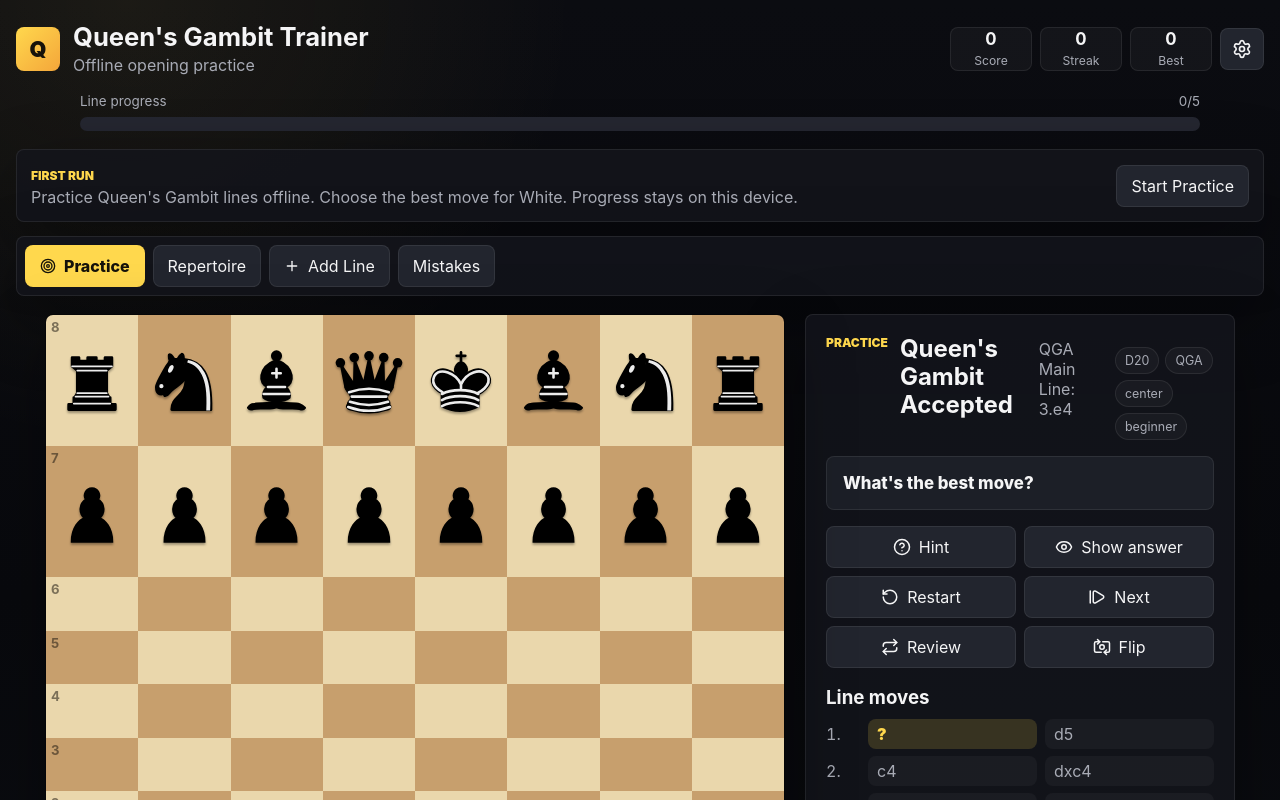
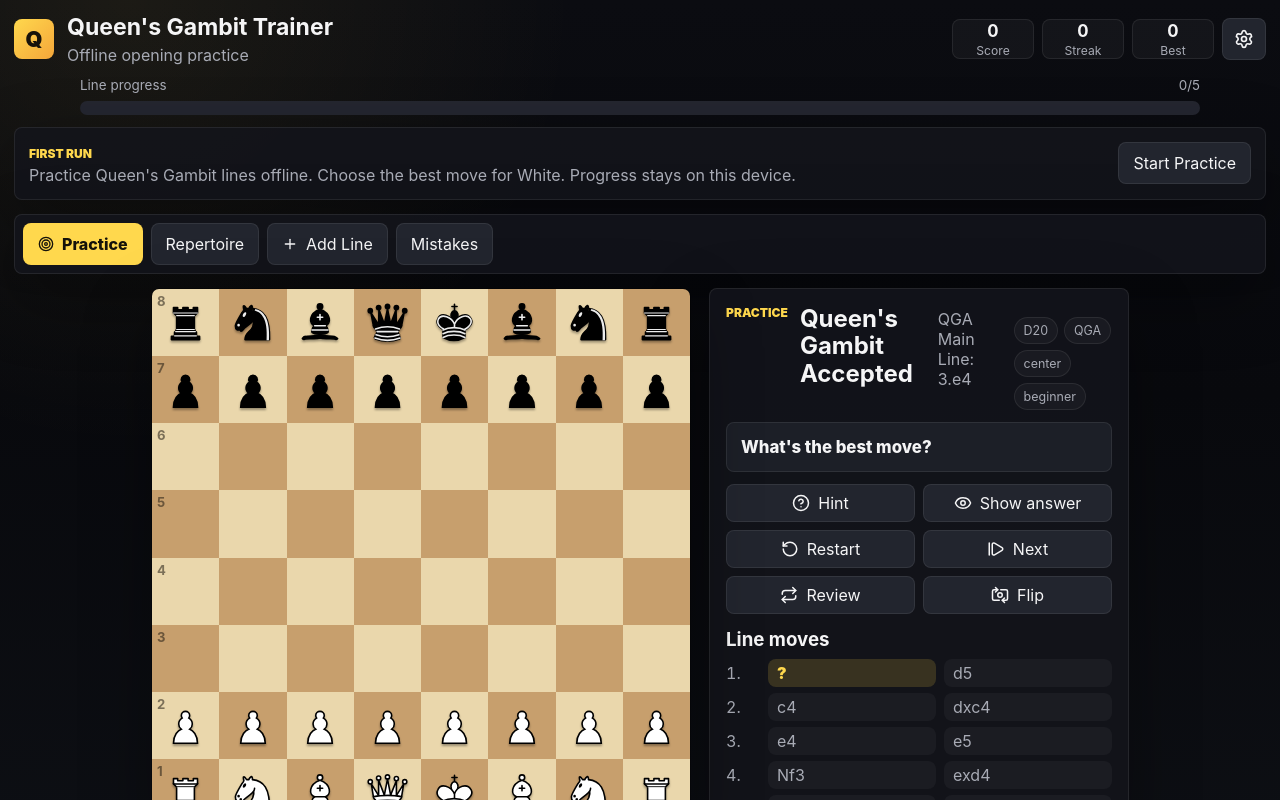
Before and after one commit to KevinLMichel/Chess-Trainer, a React (Vite) app: page / in a window 1280 px wide. Shown: the top 800 px of the page. Built offline with nearby package versions, Linux system fonts and the light colour scheme.

Commit message:
Fix chessboard square geometry and viewport fit

```diff
--- a/src/styles/global.css
+++ b/src/styles/global.css
@@ -84,9 +84,10 @@ textarea {
 }
 
 .app-shell {
-  width: min(1500px, calc(100% - 32px));
+  width: min(1320px, calc(100% - 28px));
   margin: 0 auto;
-  padding: 22px 0 42px;
+  padding: 14px 0 28px;
+  --study-board-size: clamp(380px, calc(100vh - 260px), 660px);
 }
 
 .top-bar {
@@ -94,7 +95,7 @@ textarea {
   align-items: center;
   justify-content: space-between;
   gap: 20px;
-  margin-bottom: 18px;
+  margin-bottom: 12px;
 }
 
 .brand {
@@ -104,8 +105,8 @@ textarea {
 }
 
 .brand-mark {
-  width: 44px;
-  height: 44px;
+  width: 40px;
+  height: 40px;
   border-radius: 8px;
   display: grid;
   place-items: center;
@@ -126,7 +127,7 @@ textarea {
 }
 
 .brand h1 {
-  font-size: clamp(1.25rem, 2vw, 1.75rem);
+  font-size: clamp(1.18rem, 1.8vw, 1.55rem);
 }
 
 .brand p,
@@ -148,7 +149,7 @@ textarea {
 
 .top-stats span {
   min-width: 82px;
-  min-height: 44px;
+  min-height: 40px;
   border: 1px solid var(--border);
   border-radius: 8px;
   background: rgba(255, 255, 255, 0.04);
@@ -169,7 +170,7 @@ textarea {
 }
 
 .progress-region {
-  margin: 0 auto 18px;
+  margin: 0 auto 12px;
   width: min(1120px, 100%);
 }
 
@@ -225,7 +226,7 @@ textarea {
   gap: 8px;
   border-radius: 8px;
   padding: 8px;
-  margin-bottom: 18px;
+  margin-bottom: 14px;
 }
 
 .app-nav button.active,
@@ -239,14 +240,17 @@ textarea {
 
 .trainer-layout {
   display: grid;
-  grid-template-columns: minmax(420px, 740px) minmax(360px, 430px);
-  gap: 20px;
+  grid-template-columns: var(--study-board-size) minmax(340px, 420px);
+  gap: 18px;
   justify-content: center;
   align-items: start;
 }
 
 .board-wrap {
-  width: min(100%, 740px);
+  width: var(--study-board-size);
+  height: var(--study-board-size);
+  max-width: 660px;
+  aspect-ratio: 1 / 1;
   align-self: start;
 }
 
@@ -254,7 +258,10 @@ textarea {
   position: relative;
   display: grid;
   grid-template-columns: repeat(8, 1fr);
-  aspect-ratio: 1;
+  grid-template-rows: repeat(8, 1fr);
+  aspect-ratio: 1 / 1;
+  width: var(--study-board-size);
+  height: var(--study-board-size);
   border-radius: 8px;
   overflow: hidden;
   box-shadow: var(--shadow);
@@ -264,8 +271,12 @@ textarea {
 
 .board-square {
   position: relative;
+  display: grid;
+  place-items: center;
   min-width: 0;
   min-height: 0;
+  width: 100%;
+  height: 100%;
   border: 0;
   border-radius: 0;
   padding: 0;
@@ -393,8 +404,11 @@ textarea {
 
 .training-panel {
   border-radius: 8px;
-  padding: 20px;
-  min-height: 620px;
+  padding: 16px;
+  max-height: var(--study-board-size);
+  overflow: auto;
+  scrollbar-width: thin;
+  scrollbar-color: rgba(255, 255, 255, 0.28) transparent;
 }
 
 .panel-header,
@@ -435,10 +449,10 @@ textarea {
 .explanation-card,
 .hint-box,
 .completion-card {
-  margin-top: 16px;
+  margin-top: 12px;
   border: 1px solid var(--border);
   border-radius: 8px;
-  padding: 16px;
+  padding: 14px;
   background: var(--panel-elevated);
 }
 
@@ -476,7 +490,11 @@ textarea {
   display: grid;
   grid-template-columns: repeat(2, 1fr);
   gap: 8px;
-  margin-top: 16px;
+  margin-top: 12px;
+}
+
+.action-grid button {
+  min-height: 38px;
 }
 
 .action-grid button,
@@ -485,7 +503,7 @@ textarea {
 }
 
 .panel-section {
-  margin-top: 18px;
+  margin-top: 14px;
 }
 
 .section-heading h3 {
@@ -494,10 +512,10 @@ textarea {
 
 .move-list {
   list-style: none;
-  margin: 10px 0 0;
+  margin: 8px 0 0;
   padding: 0;
   display: grid;
-  gap: 7px;
+  gap: 6px;
 }
 
 .move-list li {
@@ -513,7 +531,7 @@ textarea {
 }
 
 .move-pill {
-  min-height: 30px;
+  min-height: 28px;
   border-radius: 8px;
   display: flex;
   align-items: center;
@@ -533,7 +551,7 @@ textarea {
 }
 
 .mode-tile {
-  min-height: 74px;
+  min-height: 58px;
   flex-direction: column;
   gap: 4px;
 }
@@ -679,6 +697,7 @@ textarea {
   .app-shell {
     width: min(100% - 20px, 820px);
     padding-top: 12px;
+    --study-board-size: min(720px, calc(100vw - 20px));
   }
 
   .top-bar,
@@ -697,12 +716,13 @@ textarea {
   }
 
   .board-wrap {
-    width: min(100%, 720px);
+    width: var(--study-board-size);
+    height: var(--study-board-size);
     margin: 0 auto;
   }
 
   .training-panel {
-    min-height: 0;
+    max-height: none;
   }
 }
 
```
